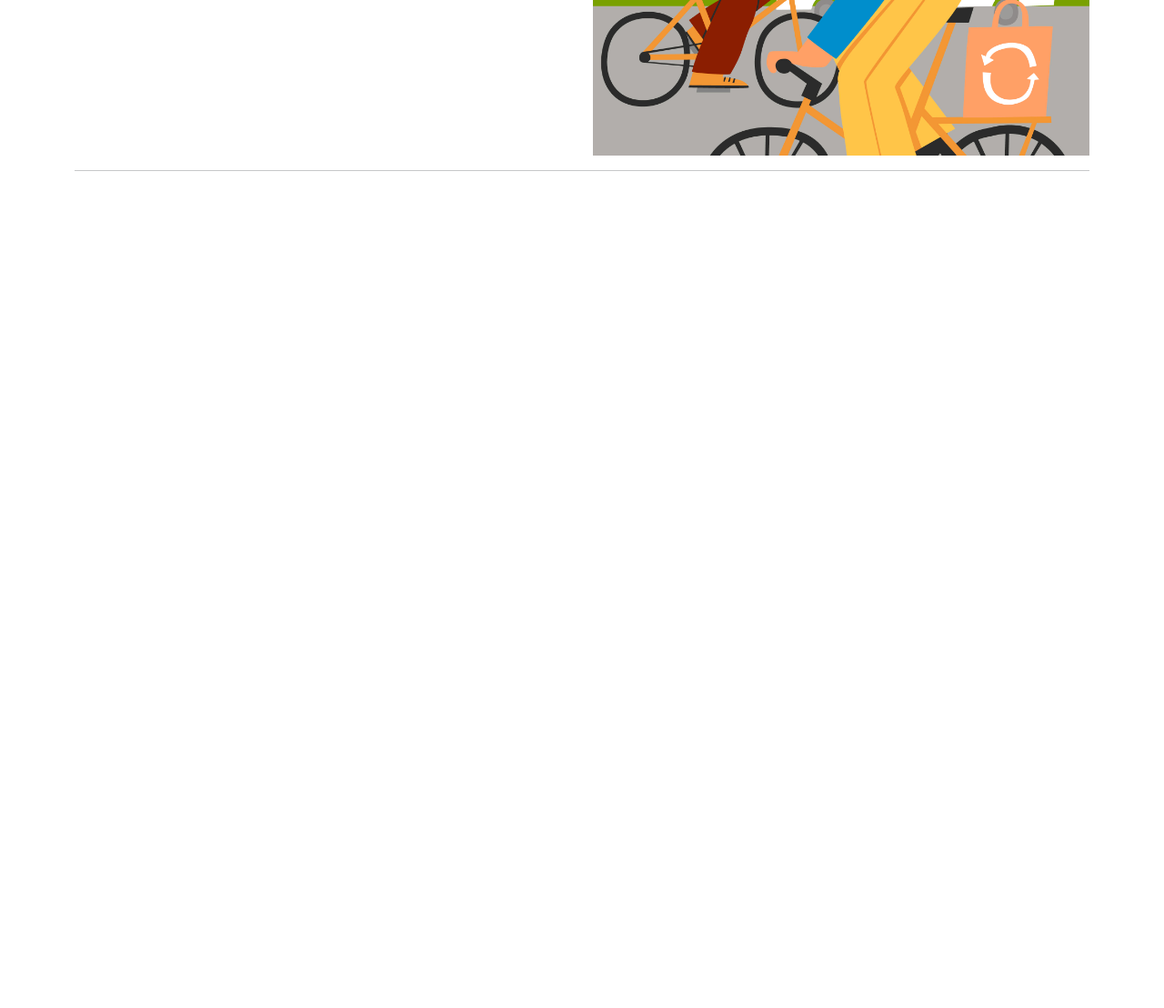
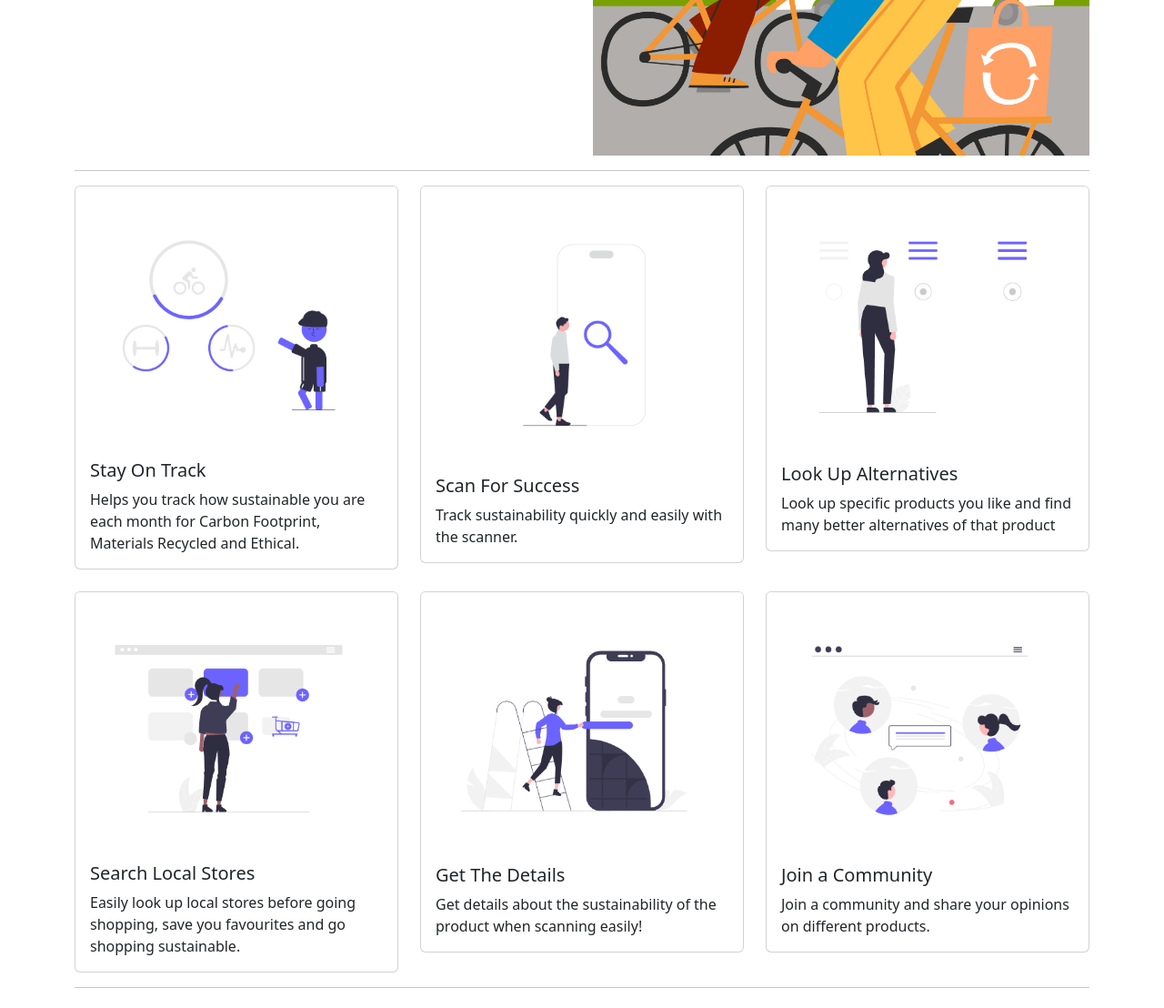
Before and after one commit to PaulaEleni05/EcoTrail-Website, a plain HTML site: page index.html in a window 1280 px wide. Shown: the part 2365-3473 px from the top of the page at 91% size. Before the commit the page ends 2665 px from the top, so only its background shows below. Drawn offline with nearby package versions, Linux system fonts and the light colour scheme.

Commit message:
Made How it works? section as cards with image and info.

```diff
--- a/index.html
+++ b/index.html
@@ -117,10 +117,65 @@
 <!-- Why Sustainability Matters? section end -->
  <hr>
 
-
-
-
-
+<!-- How it works card section-->
+<div class="row row-cols-1 row-cols-md-3 g-4">
+    <div class="col">
+      <div class="card">
+        <img src="images/stay in track.png" class="card-img-top" alt="...">
+        <div class="card-body">
+          <h5 class="card-title">Stay On Track</h5>
+          <p class="card-text">Helps you track how sustainable you are each month for Carbon Footprint, Materials Recycled and Ethical.</p>
+        </div>
+      </div>
+    </div>
+    <div class="col">
+      <div class="card">
+        <img src="images/scan.png" class="card-img-top" alt="...">
+        <div class="card-body">
+          <h5 class="card-title">Scan For Success</h5>
+          <p class="card-text">Track sustainability quickly and easily with the scanner.</p>
+        </div>
+      </div>
+    </div>
+    <div class="col">
+      <div class="card">
+        <img src="images/alternatives.png" class="card-img-top" alt="...">
+        <div class="card-body">
+          <h5 class="card-title">Look Up Alternatives </h5>
+          <p class="card-text">Look up specific products you like and find many better alternatives of that product</p>
+        </div>
+      </div>
+    </div>
+    <div class="col">
+      <div class="card">
+        <img src="images/local store.png" class="card-img-top" alt="...">
+        <div class="card-body">
+          <h5 class="card-title">Search Local Stores</h5>
+          <p class="card-text">Easily look up local stores before going shopping, save you favourites and go shopping sustainable.</p>
+        </div>
+      </div>
+    </div>
+    <div class="col">
+        <div class="card">
+          <img src="images/get details.png" class="card-img-top" alt="...">
+          <div class="card-body">
+            <h5 class="card-title">Get The Details</h5>
+            <p class="card-text">Get details about the sustainability of the product when scanning easily!</p>
+          </div>
+        </div>
+      </div>
+      <div class="col">
+        <div class="card">
+          <img src="images/join community.png" class="card-img-top" alt="...">
+          <div class="card-body">
+            <h5 class="card-title">Join a Community</h5>
+            <p class="card-text">Join a community and share your opinions on different products.</p>
+          </div>
+        </div>
+      </div>
+  </div>
+<!-- How it works card section end-->
+<hr>
 <script src="https://cdn.jsdelivr.net/npm/bootstrap@5.3.3/dist/js/bootstrap.bundle.min.js" integrity="sha384-YvpcrYf0tY3lHB60NNkmXc5s9fDVZLESaAA55NDzOxhy9GkcIdslK1eN7N6jIeHz" crossorigin="anonymous"></script>
 
 </body>
```
